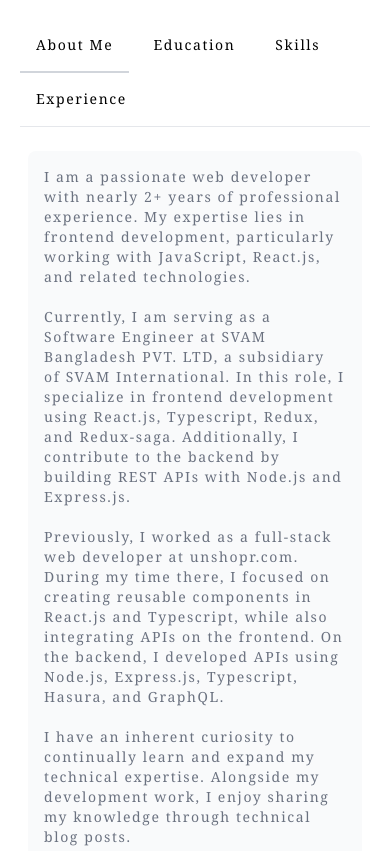
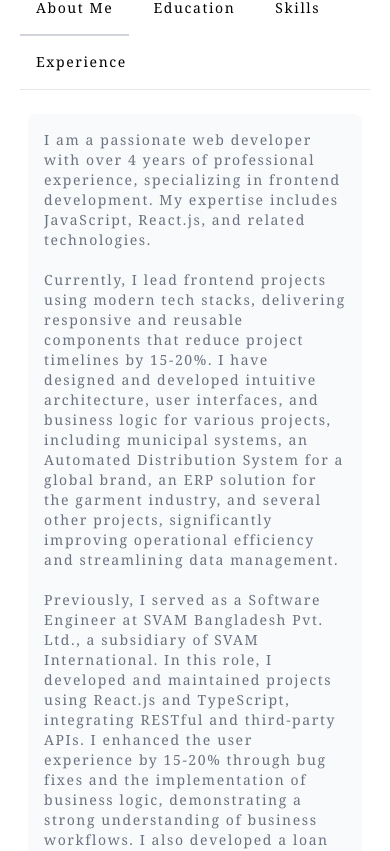
Before and after one commit to alaminsahed/portfolio-theme, a Next.js app: page / in a window 390 px wide. Shown: the part 836-1687 px from the top of the page. Built offline with nearby package versions, Linux system fonts and the light colour scheme.

Commit message:
feat: update ui

```diff
--- a/app/(homePage)/page.tsx
+++ b/app/(homePage)/page.tsx
@@ -1,15 +1,16 @@
 "use client";
+import React from "react";
 import { useState, useEffect } from "react";
-import NavBar from "../components/Navbar";
-import HeaderMain from "../components/HeaderMain";
-import About from "../components/About";
-import Skills from "../components/Skills";
-import Experience from "../components/Experience";
-import Recommendation from "../components/Recommendation";
-import Projects from "../components/Projects";
-import Blogs from "../components/Blogs";
-import Contact from "../components/Contact";
-import Footer from "../components/Footer";
+const NavBar = React.lazy(() => import("../components/Navbar"));
+const HeaderMain = React.lazy(() => import("../components/HeaderMain"));
+const About = React.lazy(() => import("../components/About"));
+const Skills = React.lazy(() => import("../components/Skills"));
+const Experience = React.lazy(() => import("../components/Experience"));
+const Recommendation = React.lazy(() => import("../components/Recommendation"));
+const Projects = React.lazy(() => import("../components/Projects"));
+const Blogs = React.lazy(() => import("../components/Blogs"));
+const Contact = React.lazy(() => import("../components/Contact"));
+const Footer = React.lazy(() => import("../components/Footer"));
 
 export default function Home() {
   const [theme, setTheme] = useState<string | null>("light");
--- a/app/components/About.tsx
+++ b/app/components/About.tsx
@@ -73,29 +73,46 @@ const About = () => {
                     role="tabpanel"
                   >
                     <p className="text-sm text-gray-500 dark:text-gray-400">
-                      I am a passionate web developer with nearly 2+ years of
-                      professional experience. My expertise lies in frontend
-                      development, particularly working with JavaScript,
-                      React.js, and related technologies.
+                      I am a passionate web developer with over 4 years of
+                      professional experience, specializing in frontend
+                      development. My expertise includes JavaScript, React.js,
+                      and related technologies.
                       <br />
                       <br />
-                      Currently, I am serving as a Software Engineer at SVAM
-                      Bangladesh PVT. LTD, a subsidiary of SVAM International.
-                      In this role, I specialize in frontend development using
-                      React.js, Typescript, Redux, and Redux-saga. Additionally,
-                      I contribute to the backend by building REST APIs with
-                      Node.js and Express.js.
+                      Currently, I lead frontend projects using modern tech
+                      stacks, delivering responsive and reusable components that
+                      reduce project timelines by 15-20%. I have designed and
+                      developed intuitive architecture, user interfaces, and
+                      business logic for various projects, including municipal
+                      systems, an Automated Distribution System for a global
+                      brand, an ERP solution for the garment industry, and
+                      several other projects, significantly improving
+                      operational efficiency and streamlining data management.
                       <br />
                       <br />
-                      Previously, I worked as a full-stack web developer at
-                      unshopr.com. During my time there, I focused on creating
-                      reusable components in React.js and Typescript, while also
-                      integrating APIs on the frontend. On the backend, I
-                      developed APIs using Node.js, Express.js, Typescript,
+                      Previously, I served as a Software Engineer at SVAM
+                      Bangladesh Pvt. Ltd., a subsidiary of SVAM International.
+                      In this role, I developed and maintained projects using
+                      React.js and TypeScript, integrating RESTful and
+                      third-party APIs. I enhanced the user experience by 15-20%
+                      through bug fixes and the implementation of business
+                      logic, demonstrating a strong understanding of business
+                      workflows. I also developed a loan provisioning solution,
+                      a tiffin management system, an online learning platform,
+                      and various internal and R&D projects, collaborating with
+                      developers from diverse backgrounds to ensure successful
+                      project delivery.
+                      <br />
+                      <br />
+                      Earlier in my career, I worked as a full-stack web
+                      developer at unshopr.com. During this time, I focused on
+                      creating reusable components in React.js and TypeScript
+                      while integrating APIs on the frontend. On the backend, I
+                      developed APIs using Node.js, Express.js, TypeScript,
                       Hasura, and GraphQL.
                       <br />
-                      <br />I have an inherent curiosity to continually learn
-                      and expand my technical expertise. Alongside my
+                      <br />I have a strong passion for learning and constantly
+                      expanding my technical expertise. In addition to my
                       development work, I enjoy sharing my knowledge through
                       technical blog posts.
                     </p>
@@ -128,17 +145,34 @@ const About = () => {
                     role="tabpanel"
                   >
                     <div className="text-sm md:text-lg text-gray-500 dark:text-gray-400">
-                      <b>Skills:</b> JavaScript, React.js, Next.js, TypeScript,
-                      Redux, Node.js, Express.js, Git & Github. <br /> <br />
-                      <b>Familiar With:</b> Redux-Saga, Angular, Hasura,
-                      MongoDB.
+                      <b>Skills:</b> JavaScript, React.js, TypeScript, Redux,
+                      Next.js, REST API, Node.js, Git & Github <br /> <br />
+                      <b>Familiar With:</b> Redux-Saga, GraphQL, Hasura,
+                      MongoDB, Firebase, Nest.js
                     </div>
                   </div>
                 </Roll>
-                <Bounce cascade duration={2000}>
+                <Bounce cascade>
                   <div
                     className={cn(
                       "p-4 rounded-lg bg-gray-50 dark:bg-gray-800",
+                      activeTab === "profession" ? "block" : "hidden"
+                    )}
+                    role="tabpanel"
+                  >
+                    <div className="text-sm md:text-2xl text-gray-500 dark:text-gray-400">
+                      <h4 className="font-bold">
+                        Software Engineer (Frontend)
+                      </h4>
+                      <h6>SSL Wireless</h6>
+                      <p>Duration: 12/2023 - Present</p>
+                    </div>
+                  </div>
+                </Bounce>
+                <Bounce cascade duration={4000}>
+                  <div
+                    className={cn(
+                      "p-4 rounded-lg bg-gray-50 dark:bg-gray-800 mt-1",
                       activeTab === "profession" ? "block" : "hidden"
                     )}
                     role="tabpanel"
@@ -148,11 +182,11 @@ const About = () => {
                         Software Engineer (Frontend)
                       </h2>
                       <h4>SVAM International</h4>
-                      <p>Duration: 7/2022 - present</p>
+                      <p>Duration: 7/2022 - 11/2023</p>
                     </div>
                   </div>
                 </Bounce>
-                <Bounce cascade duration={4000}>
+                <Bounce cascade duration={6000}>
                   <div
                     className={cn(
                       "p-4 rounded-lg bg-gray-50 dark:bg-gray-800 mt-1",
@@ -189,17 +223,17 @@ const About = () => {
             <div className="flex flex-row">
               <Fade left>
                 <Link href="mailto:alaminsahed101@gmail.com" target="blank">
-                  <button className="bg-slate-900/100 hover:bg-white border border-gray-950 hover:text-black text-white font-bold py-2 px-4 rounded-sm m-2">
+                  <button className="bg-slate-900/100 hover:bg-white border border-white hover:text-black text-white font-bold py-2 px-4 rounded-sm m-2">
                     Hire Me
                   </button>
                 </Link>
               </Fade>
               <Fade right>
                 <Link
-                  href="https://drive.google.com/file/d/1Lv8Ernu2bPAHeXoji68dv9caNybi0kwu/view?usp=sharing"
+                  href="https://drive.google.com/file/d/1TlbnIBUGk1L6qY3WmEqYsGgf0E4OL778/view?usp=sharing"
                   target="blank"
                 >
-                  <button className="bg-slate-900/100 hover:bg-white border border-gray-950 hover:text-black text-white font-bold py-2 px-4 rounded-sm m-2">
+                  <button className="bg-slate-900/100 hover:bg-white border border-white hover:text-black text-white font-bold py-2 px-4 rounded-sm m-2">
                     {" "}
                     Download CV{" "}
                   </button>
--- a/app/components/HeaderMain.tsx
+++ b/app/components/HeaderMain.tsx
@@ -15,13 +15,6 @@ library.add(fas, fab);
 const HeaderMain = () => {
   return (
     <div className="md:h-screen bg-black" id="header">
-      {/* <Parallax
-        className="md:h-screen"
-        blur={5}
-        bgImage="/images/background.webp"
-        bgImageAlt="banner"
-        strength={500}
-      > */}
       <Parallax className="md:h-screen" blur={5} strength={500}>
         <Background className="custom-bg w-screen">
           <Image
@@ -59,13 +52,13 @@ const HeaderMain = () => {
               {contactLists.map((item, index) => (
                 <Link
                   href={item.link}
-                  className="text-3xl bg-gray-500 text-white border rounded-full transition duration-150 ease-linear m-2 p-2 hover:bg-white hover:text-black"
+                  className="text-xl bg-gray-500 text-white border rounded-full transition duration-150 ease-linear m-1 p-1 hover:bg-white hover:text-black flex items-center"
                   aria-label={item.name}
                   key={index}
                 >
                   <FontAwesomeIcon
                     icon={item.icon as IconProp}
-                    className="text-center bg-black text-white hover:text-black hover:bg-white p-2 rounded-full"
+                    className="text-xl text-center bg-black text-white hover:text-black hover:bg-white p-1 rounded-full"
                   />
                 </Link>
               ))}
```
Also changed, not shown: app/components/Navbar.tsx (+7 -6 lines).
